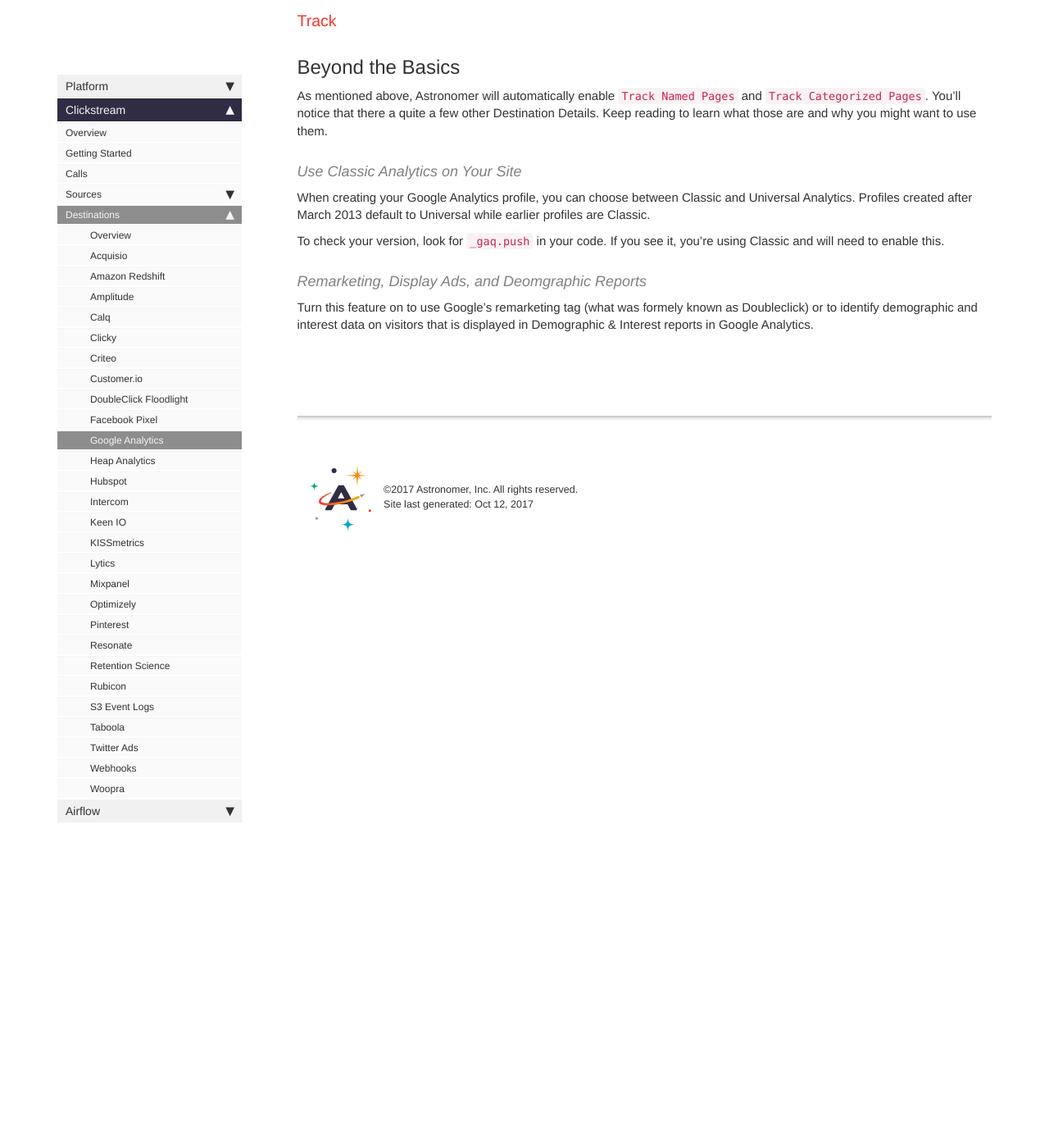
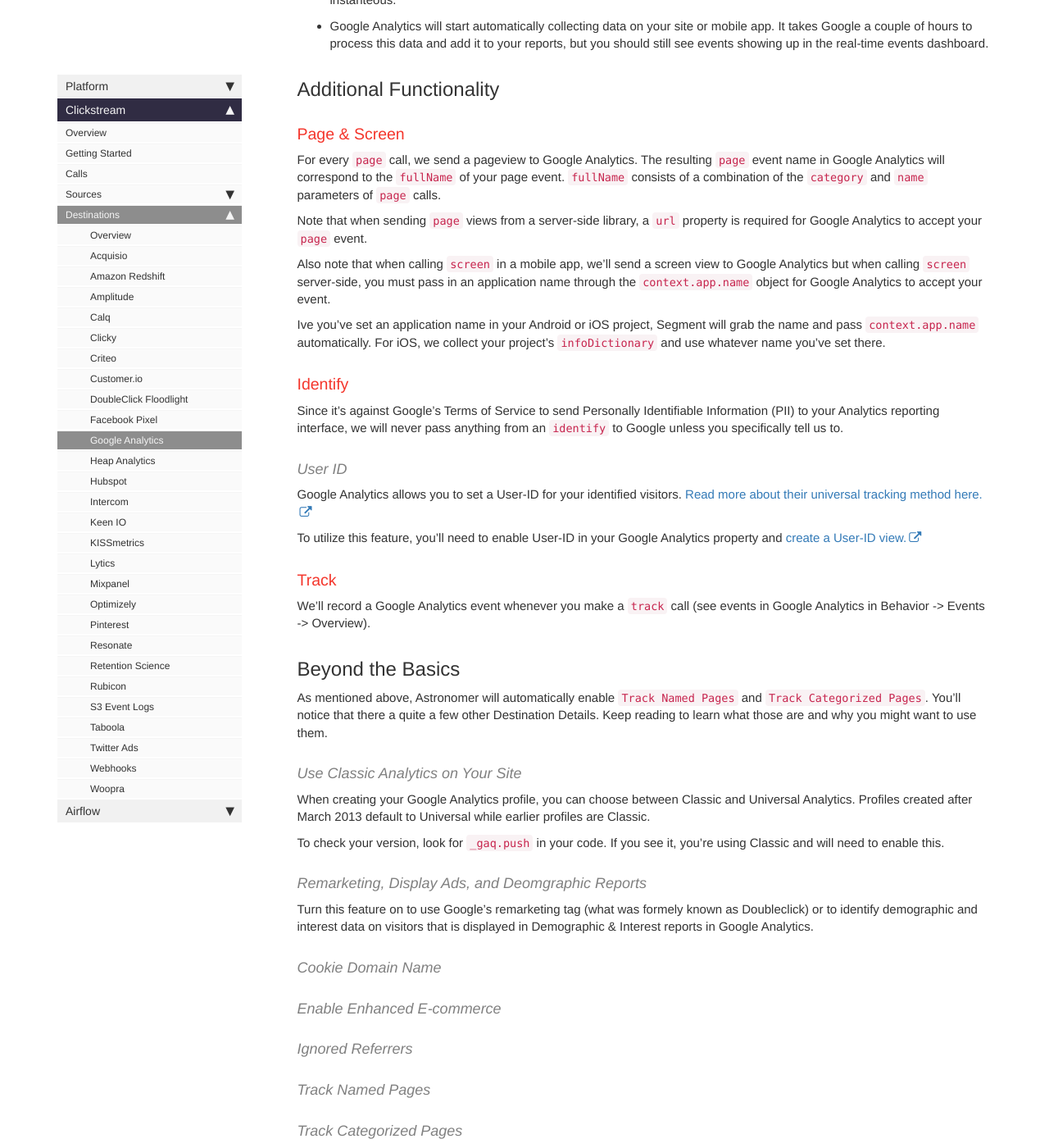
Before and after one commit to petedejoy/documentation, a Jekyll site: the page built from v2/clickstream/destinations/google-analytics.md, in a window 1280 px wide and 1400 px high, scrolled down 1409 px. Shown: the whole window at 82% size. Built offline with Jekyll 4.4.1, drawn with Linux system fonts in a browser that asks for light colours; nearby versions of some CDN libraries; comment, search, counter and statistics services are not loaded; some of the changed text lies outside the part shown.

Commit message:
work on google analytics doc

```diff
--- a/v2/clickstream/destinations/google-analytics.md
+++ b/v2/clickstream/destinations/google-analytics.md
@@ -17,9 +17,13 @@ Here, you'll need to create a Friendly Name and enter your Google Analytics Trac
 _Note_, unless you specify otherwise, Astronomer will automatically enable `Track Named Pages` and `Track Categorized Pages`.
 
 What happens now? Well, once you enable Google Analytics in Astronomer, a couple of different things happen:
+
   * Within a couple of minutes, our CDN is updated and our snippet will start loading Google Analytics javascript library onto your web pages.
+
   * Your Google Analytics real-time dashboard will start showing live visitors.
+
   * Any iOS or Android apps running our mobile libraries will start sending data to Google Analytics. New setting will take up to an hour to propagate to all of your existing users. If you added the iOS or Android library to your app code, it will be instanteous.
+
   * Google Analytics will start automatically collecting data on your site or mobile app. It takes Google a couple of hours to process this data and add it to your reports, but you should still see events showing up in the real-time events dashboard.
 
 ## Additional Functionality
@@ -27,8 +31,22 @@ What happens now? Well, once you enable Google Analytics in Astronomer, a couple
 ### Page & Screen
 For every `page` call, we send a pageview to Google Analytics. The resulting `page` event name in Google Analytics will correspond to the `fullName` of your page event. `fullName` consists of a combination of the `category` and `name` parameters of `page` calls.
 
+Note that when sending `page` views from a server-side library, a `url` property is required for Google Analytics to accept your `page` event.
+
+Also note that when calling `screen` in a mobile app, we'll send a screen view to Google Analytics but when calling `screen` server-side, you must pass in an application name through the `context.app.name` object for Google Analytics to accept your event.
+
+Ive you've set an application name in your Android or iOS project, Segment will grab the name and pass `context.app.name` automatically. For iOS, we collect your project's `infoDictionary` and use whatever name you've set there.
+
 ### Identify
+Since it's against Google's Terms of Service to send Personally Identifiable Information (PII) to your Analytics reporting interface, we will never pass anything from an `identify` to Google unless you specifically tell us to.
+
+#### User ID
+Google Analytics allows you to set a User-ID for your identified visitors. [Read more about their universal tracking method here.](https://support.google.com/analytics/answer/3123663)
+
+To utilize this feature, you'll need to enable User-ID in your Google Analytics property and [create a User-ID view.](https://support.google.com/analytics/answer/3123666)
+
 ### Track
+We'll record a Google Analytics event whenever you make a `track` call (see events in Google Analytics in Behavior -> Events -> Overview).
 
 ## Beyond the Basics
 As mentioned above, Astronomer will automatically enable `Track Named Pages` and `Track Categorized Pages`. You'll notice that there a quite a few other Destination Details. Keep reading to learn what those are and why you might want to use them.
@@ -40,3 +58,30 @@ To check your version, look for `_gaq.push` in your code. If you see it, you're
 
 #### Remarketing, Display Ads, and Deomgraphic Reports
 Turn this feature on to use Google's remarketing tag (what was formely known as Doubleclick) or to identify demographic and interest data on visitors that is displayed in Demographic & Interest reports in Google Analytics.
+
+#### Cookie Domain Name
+
+#### Enable Enhanced E-commerce
+
+#### Ignored Referrers
+
+#### Track Named Pages
+
+#### Track Categorized Pages
+
+#### Include Querystring in Page Views
+
+#### Anonymize IP Addresses
+
+#### Enable Enhanced Link Attribution
+
+#### Add the Non-interaction Flag to All Events
+
+#### Site Speed Sample Rate
+
+#### Use Classic Analytics for Your Serverside Tracking
+
+#### Send User-ID to GA
+**Important** If you are passing an email, phone number, full name, or any other PII as the `ide` in identify, do not use this feature as it is against the Google Analytics Terms of Service and your account could be suspended.
+
+#### Send Uncaught Exceptins to GA (Mobile)
```
